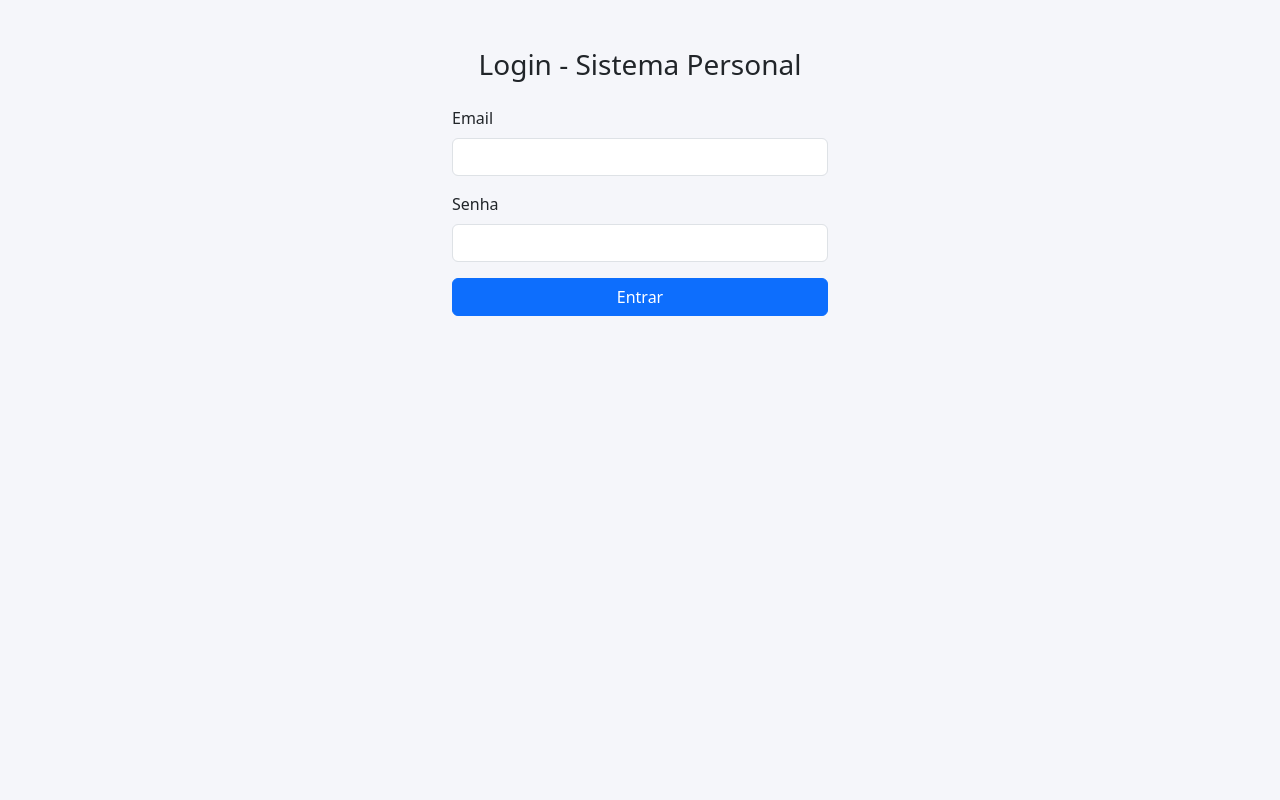
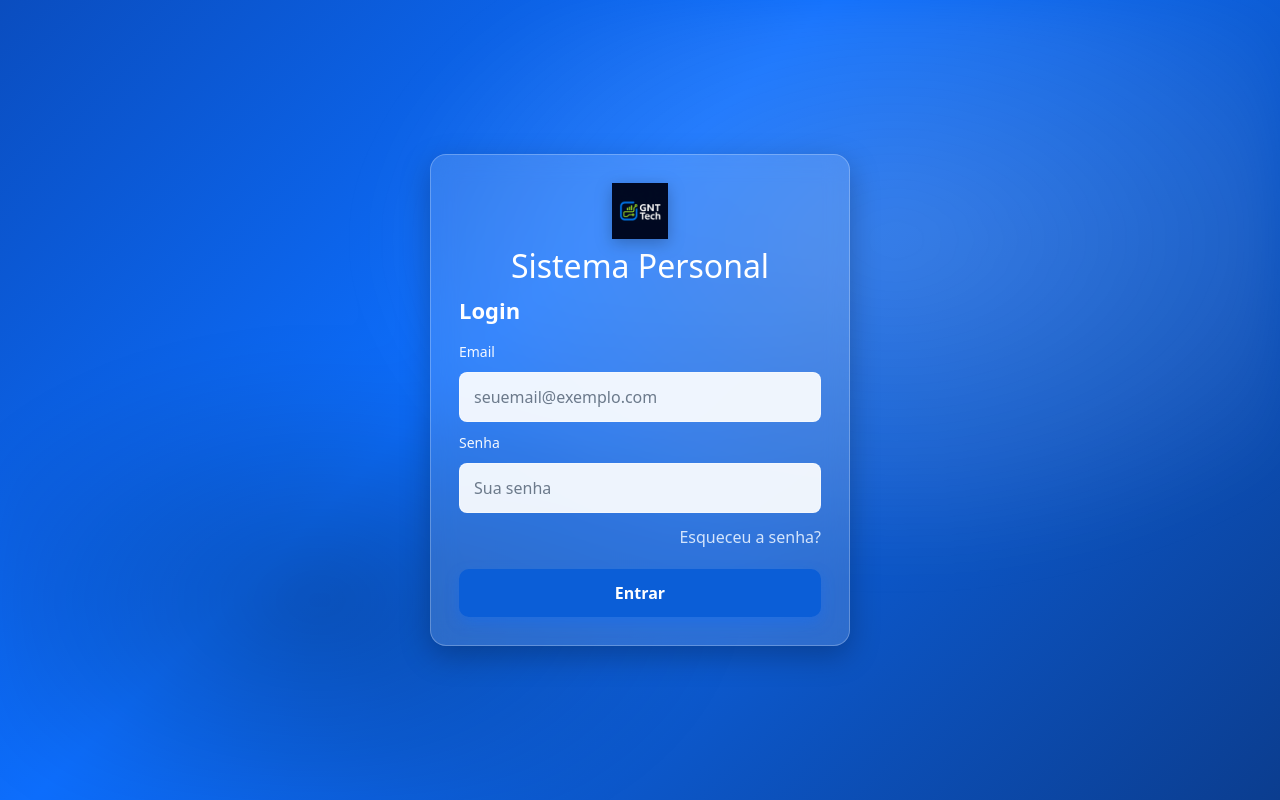
Before and after one commit to 1biell/sistema-personal, a React (Create React App) app in the folder frontend/: page /login in a window 1280 px wide. Built offline with nearby package versions, Linux system fonts and the light colour scheme.

Commit message:
Alteração pagina de login

```diff
--- a/frontend/src/pages/LoginPage.js
+++ b/frontend/src/pages/LoginPage.js
@@ -1,6 +1,8 @@
 import React, { useState } from "react";
 import { useNavigate } from "react-router-dom";
 import { useAuth } from "../context/AuthContext";
+import "../styles/LoginPage.css";
+import logo from "../assets/logo.png";
 
 export default function LoginPage() {
   const navigate = useNavigate();
@@ -44,38 +46,56 @@ export default function LoginPage() {
   };
 
   return (
-    <div className="container mt-5" style={{ maxWidth: "400px" }}>
-      <h3 className="text-center mb-4">Login - Sistema Personal</h3>
+    <div className="login-page">
+      <div className="login-hero" aria-hidden="true" />
+      <div className="login-card">
+        <div className="login-brand">
+          <img src={logo} alt="Logo" className="login-logo" />
+          <h2>Sistema Personal</h2>
+        </div>
 
-      <form onSubmit={handleLogin}>
-        <div className="mb-3">
-          <label className="form-label">Email</label>
+        <h3 className="login-title">Login</h3>
+
+        <form onSubmit={handleLogin} className="login-form">
+          <label className="login-label" htmlFor="email">Email</label>
           <input
+            id="email"
             type="email"
-            className="form-control"
+            className="login-input"
+            placeholder="seuemail@exemplo.com"
             value={email}
             onChange={(e) => setEmail(e.target.value)}
             required
           />
-        </div>
 
-        <div className="mb-3">
-          <label className="form-label">Senha</label>
+          <label className="login-label" htmlFor="password">Senha</label>
+          <div className="login-password-wrapper">
             <input
+              id="password"
               type="password"
-            className="form-control"
+              className="login-input"
+              placeholder="Sua senha"
               value={password}
               onChange={(e) => setPassword(e.target.value)}
               required
             />
           </div>
 
-        {error && <p className="text-danger text-center">{error}</p>}
+          {error && <p className="login-error" role="alert">{error}</p>}
 
-        <button type="submit" className="btn btn-primary w-100">
-          Entrar
+          <div className="login-actions">
+            <button
+              type="button"
+              className="login-link"
+              onClick={(e) => e.preventDefault()}
+            >
+              Esqueceu a senha?
             </button>
+          </div>
+
+          <button type="submit" className="login-button">Entrar</button>
         </form>
+      </div>
     </div>
   );
 }
--- /dev/null
+++ b/frontend/src/styles/LoginPage.css
@@ -0,0 +1,136 @@
+/* Login page classic card over gradient */
+
+.login-page {
+  position: relative;
+  min-height: 100vh;
+  display: flex;
+  align-items: center;
+  justify-content: center;
+  padding: 32px 16px;
+  background: linear-gradient(135deg, #0a4dbf 0%, #0d6efd 40%, #0b3d8f 100%);
+  overflow: hidden;
+}
+
+/* Decorative blurred hero shape similar to the reference */
+.login-hero {
+  position: absolute;
+  inset: 0;
+  background: radial-gradient(60% 60% at 70% 30%, rgba(255,255,255,0.18) 0%, rgba(255,255,255,0.08) 45%, rgba(255,255,255,0) 70%),
+              radial-gradient(40% 40% at 25% 75%, rgba(0,0,0,0.25) 0%, rgba(0,0,0,0.05) 60%, rgba(0,0,0,0) 80%);
+  filter: blur(24px);
+  pointer-events: none;
+}
+
+.login-card {
+  position: relative;
+  width: 100%;
+  max-width: 420px;
+  padding: 28px;
+  border-radius: 16px;
+  background: rgba(255, 255, 255, 0.14);
+  border: 1px solid rgba(255, 255, 255, 0.25);
+  box-shadow: 0 10px 30px rgba(0,0,0,0.25);
+  color: #fff;
+  backdrop-filter: blur(12px);
+}
+
+.login-brand {
+  text-align: center;
+  margin-bottom: 12px;
+}
+
+.login-logo {
+  width: 56px;
+  height: 56px;
+  object-fit: contain;
+  margin-bottom: 8px;
+  filter: drop-shadow(0 4px 8px rgba(0,0,0,0.25));
+}
+
+.login-title {
+  margin: 8px 0 18px 0;
+  font-size: 22px;
+  font-weight: 600;
+  text-align: left;
+}
+
+.login-form {
+  display: flex;
+  flex-direction: column;
+  gap: 10px;
+}
+
+.login-label {
+  font-size: 14px;
+  opacity: 0.95;
+}
+
+.login-input {
+  width: 100%;
+  padding: 12px 14px;
+  border-radius: 8px;
+  border: 1px solid rgba(255,255,255,0.35);
+  background: rgba(255,255,255,0.92);
+  color: #0b2447;
+  outline: none;
+}
+
+.login-input::placeholder {
+  color: #6c7a8b;
+}
+
+.login-password-wrapper {
+  position: relative;
+}
+
+.login-actions {
+  display: flex;
+  justify-content: flex-end;
+  margin-top: 2px;
+}
+
+.login-link {
+  font-size: 13px;
+  color: #e6f1ff;
+  text-decoration: none;
+  opacity: 0.9;
+  background: none;
+  border: none;
+  padding: 0;
+  margin: 0;
+  cursor: pointer;
+  font: inherit;
+}
+
+.login-link:hover { text-decoration: underline; }
+
+.login-error {
+  margin: 6px 0 0;
+  color: #ffd1d1;
+  background: rgba(255, 0, 0, 0.12);
+  border: 1px solid rgba(255,0,0,0.25);
+  padding: 8px 10px;
+  border-radius: 8px;
+  font-size: 14px;
+}
+
+.login-button {
+  margin-top: 10px;
+  width: 100%;
+  padding: 12px 14px;
+  border-radius: 10px;
+  border: none;
+  color: #ffffff;
+  background: #0b5ed7;
+  box-shadow: 0 6px 14px rgba(13, 110, 253, 0.35);
+  font-weight: 600;
+  cursor: pointer;
+}
+
+.login-button:hover {
+  background: #0a53be;
+}
+
+@media (max-width: 480px) {
+  .login-card { padding: 22px; border-radius: 14px; }
+}
```
Lines whose indentation alone changed are shown as unchanged.
